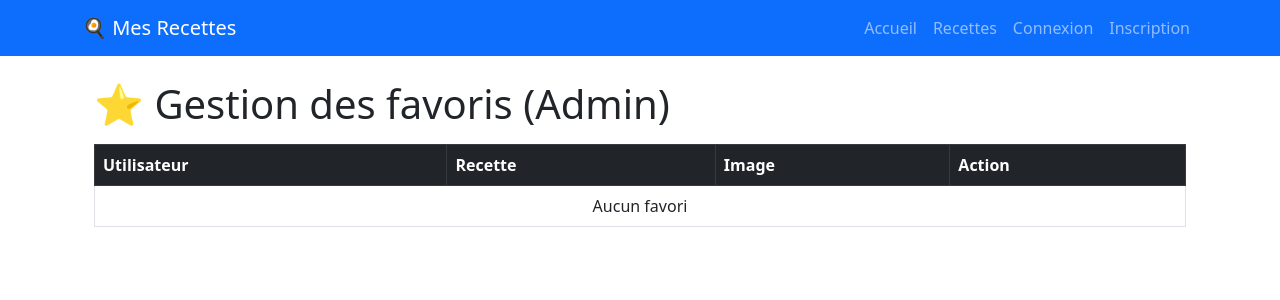
After one commit to william-tsn/Tp_symfony, a Symfony app: template TOUSSON_William_Symfony_Eval/templates/admin/favorites.html.twig in a window 1280 px wide. The commit adds this page. Shown: the top 300 px of the page. Run offline with Twig, Linux system fonts and the light colour scheme; the template is opened without the code that fills it, so the values that code supplies are empty; some libraries are stand-ins or nearby versions.

Commit message:
[UPDATE] Mise a jour et correction de bugs

```diff
--- /dev/null
+++ b/TOUSSON_William_Symfony_Eval/templates/admin/favorites.html.twig
@@ -0,0 +1,52 @@
+{% extends 'base.html.twig' %}
+
+{% block title %}Admin – Gestion des favoris{% endblock %}
+
+{% block body %}
+<div class="container mt-4">
+
+    <h1>⭐ Gestion des favoris (Admin)</h1>
+
+    {% for message in app.flashes('success') %}
+        <div class="alert alert-success">{{ message }}</div>
+    {% endfor %}
+
+    <table class="table table-bordered table-hover mt-3">
+        <thead class="table-dark">
+            <tr>
+                <th>Utilisateur</th>
+                <th>Recette</th>
+                <th>Image</th>
+                <th>Action</th>
+            </tr>
+        </thead>
+        <tbody>
+        {% for fav in favorites %}
+            <tr>
+                <td>{{ fav.user.email }}</td>
+                <td>{{ fav.title }}</td>
+                <td>
+                    <img src="{{ fav.image }}" alt="" width="80">
+                </td>
+                <td>
+                    <form method="post"
+                          action="{{ path('admin_favorite_delete', { id: fav.id }) }}"
+                          onsubmit="return confirm('Supprimer ce favori ?');">
+                        <button class="btn btn-danger btn-sm">
+                            Supprimer
+                        </button>
+                    </form>
+                </td>
+            </tr>
+        {% else %}
+            <tr>
+                <td colspan="4" class="text-center">
+                    Aucun favori
+                </td>
+            </tr>
+        {% endfor %}
+        </tbody>
+    </table>
+
+</div>
+{% endblock %}
--- a/TOUSSON_William_Symfony_Eval/templates/base.html.twig
+++ b/TOUSSON_William_Symfony_Eval/templates/base.html.twig
@@ -4,7 +4,8 @@
 		<meta charset="UTF-8">
 		<meta name="viewport" content="width=device-width, initial-scale=1.0">
 		<title>
-        {% block title %}Mes Recettes{% endblock %}
+			{% block title %}Mes Recettes
+			{% endblock %}
 		</title>
 		<link href="https://cdn.jsdelivr.net/npm/bootstrap@5.3.0/dist/css/bootstrap.min.css" rel="stylesheet">
 	</head>
@@ -23,6 +24,13 @@
 						<a class="nav-link" href="{{ path('app_recipes') }}">Recettes</a>
 					</li>
 
+					{% if is_granted('ROLE_ADMIN') %}
+						<li class="nav-item">
+							<a class="nav-link text-warning fw-bold" href="{{ path('admin_favorites') }}">
+								 Admin – Favoris
+							</a>
+						</li>
+					{% endif %}
 					{% if is_granted('ROLE_USER') %}
 						<li class="nav-item">
 							<a class="nav-link" href="{{ path('app_favorites') }}">Favoris</a>
```
Also changed, not shown: TOUSSON_William_Symfony_Eval/src/Controller/AdminController.php (added, +37 -0 lines), 1 other file. Lines whose indentation alone changed are shown as unchanged.
